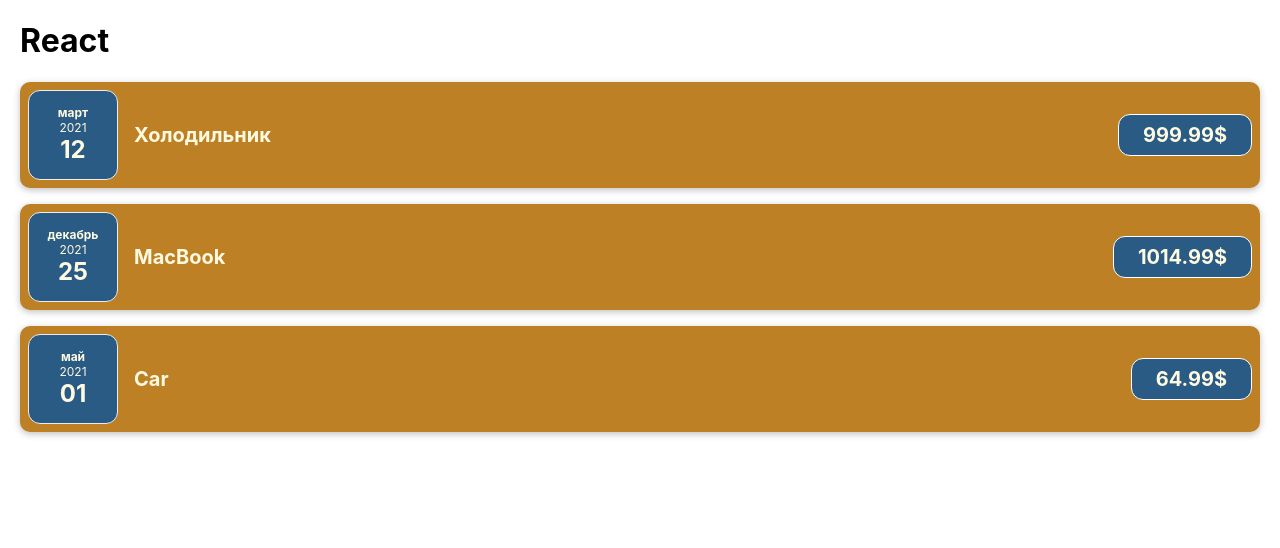
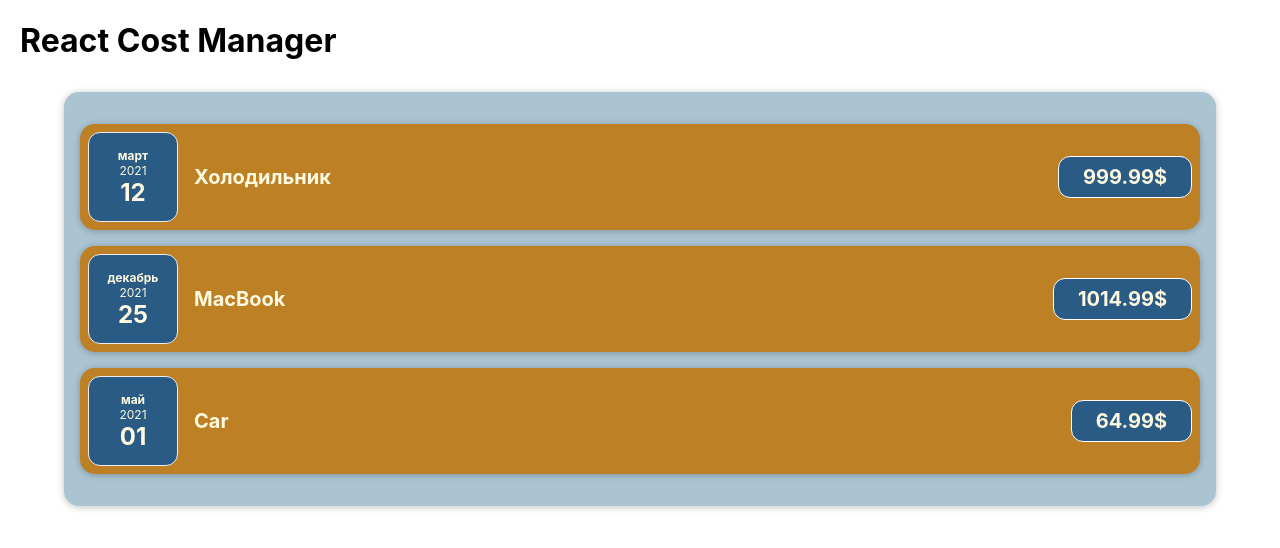
Before and after one commit to SatanD01/Planer-REACT, a JavaScript app: page / in a window 1280 px wide. Shown: the top 548 px of the page. Built offline with nearby package versions, Linux system fonts and the light colour scheme.

Commit message:
block 2 end
отладка папок, стрелочные функции

```diff
--- a/src/App.js
+++ b/src/App.js
@@ -1,6 +1,6 @@
-import CostItem from "./components/CostItem";
+import Costs from "./components/Costs/Costs";
 
-function App() {
+const App = () => {
     const costs = [
         {
             date: new Date(2021, 2, 12),
@@ -17,16 +17,15 @@ function App() {
             description: "Car",
             amount: 64.99
         },
-    ]
+    ];
 
-    const costItem = costs.map( c => <CostItem date={c.date} description={c.description} amount={c.amount}/>);
 
     return (
         <div>
             <h1>
-                React
+                React Cost Manager
             </h1>
-            {costItem}
+            <Costs cost={costs}/>
         </div>
     );
 }
--- a/src/components/CostDate.js
+++ b/src/components/Costs/CostDate.js
@@ -1,6 +1,6 @@
 import './CostDate.css';
 
-function CostDate(props) {
+const CostDate = (props) => {
     const month = props.date.toLocaleString('ru-RU', {month: "long"});
     const year = props.date.getFullYear();
     const day = props.date.toLocaleString('ru-RU', {day: "2-digit"});
--- a/src/components/CostItem.css
+++ b/src/components/Costs/CostItem.css
@@ -5,8 +5,6 @@
     padding: 0.5rem;
     margin: 1rem 0;
     background-color: #bd8025;
-    border-radius: 10px;
-    box-shadow: 0 2px 7px rgba(0, 0, 0, 0.25);
 }
 
 .costItem_description {
--- a/src/components/CostItem.js
+++ b/src/components/Costs/CostItem.js
@@ -1,15 +1,16 @@
 import "./CostItem.css"
 import CostDate from "./CostDate";
+import Card from "../UI/Card";
 
-function CostItem(props) {
+const CostItem = (props) => {
     return (
-        <div className='costItem'>
+        <Card className='costItem'>
             <CostDate date={props.date}/>
             <div className='costItem_description'>
                 <h2>{props.description}</h2>
                 <div className='costItem_price'>{props.amount}$</div>
             </div>
-        </div>
+        </Card>
     );
 }
 
--- /dev/null
+++ b/src/components/Costs/Costs.css
@@ -0,0 +1,7 @@
+.costs {
+    padding: 1rem;
+    background-color: #aac4d1;
+    margin: 2rem auto;
+    width: 70rem;
+    max-width: 95%;
+}
--- /dev/null
+++ b/src/components/Costs/Costs.js
@@ -0,0 +1,15 @@
+import './Costs.css'
+import CostItem from "./CostItem";
+import Card from "../UI/Card";
+
+const Costs = (props) => {
+    const costItem = props.cost.map( c => <CostItem date={c.date} description={c.description} amount={c.amount}/>);
+
+    return (
+        <Card className='costs'>
+            {costItem}
+        </Card>
+    );
+}
+
+export default Costs;
--- /dev/null
+++ b/src/components/UI/Card.css
@@ -0,0 +1,4 @@
+.card {
+    border-radius: 15px;
+    box-shadow: 0 1px 7px rgba(0, 0, 0, 0.25);
+}
--- /dev/null
+++ b/src/components/UI/Card.js
@@ -0,0 +1,11 @@
+import './Card.css'
+
+const Card = (props) => {
+    const classes = 'card ' + props.className;
+
+    return (
+      <div className={classes}>{props.children}</div>
+    );
+}
+
+export default Card
```
Also changed, not shown: src/components/Costs/CostDate.css (renamed from src/components/CostDate.css).
